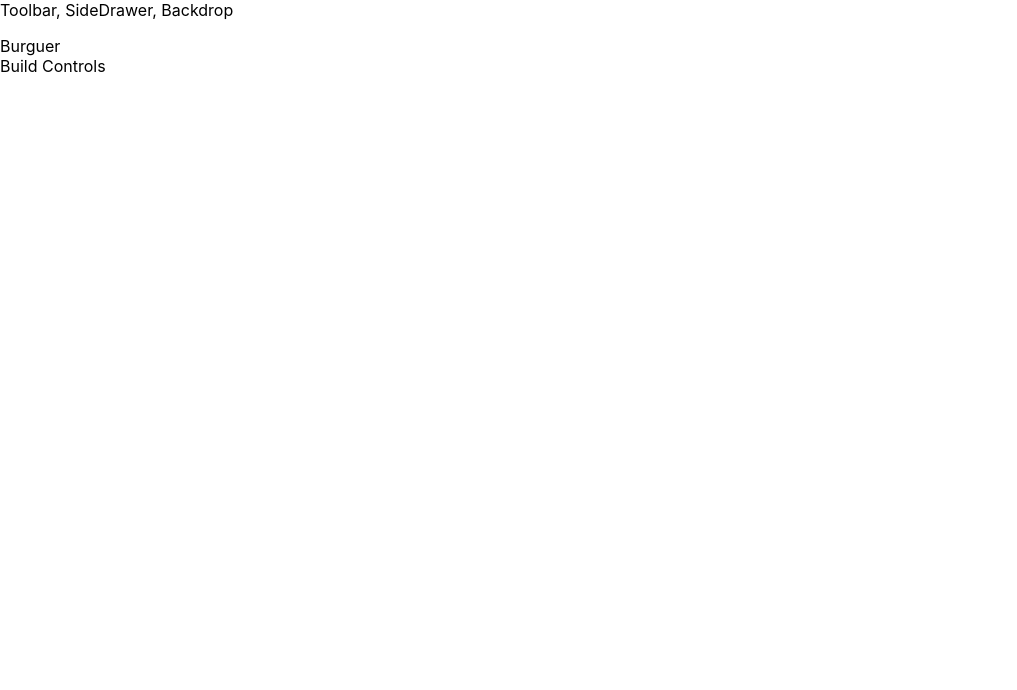
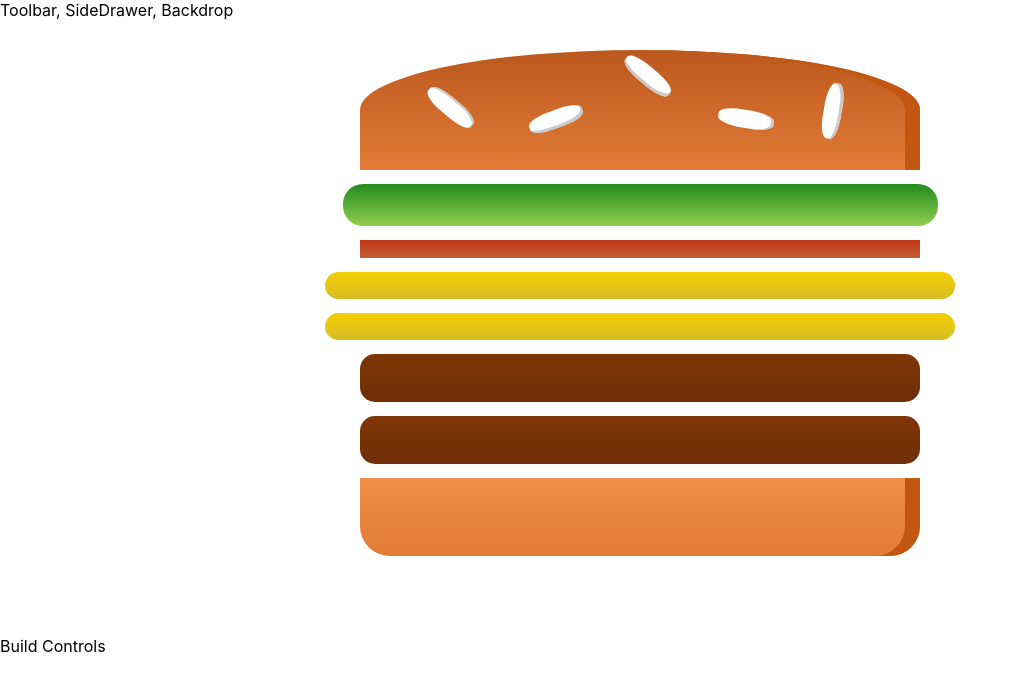
Before and after one commit to pedrosouza18/MyBurguer, a React app: page / in a window 1280 px wide. Shown: the top 690 px of the page, without its empty margins (0-1017 px from the left). Built offline with nearby package versions, Linux system fonts and the light colour scheme.

Commit message:
feat: 🎸 It has been created a buger and burguer builder compone

```diff
--- a/package.json
+++ b/package.json
@@ -135,5 +135,8 @@
     "presets": [
       "react-app"
     ]
+  },
+  "devDependencies": {
+    "prop-types": "^15.7.2"
   }
 }
--- a/src/components/Burguer/Burguer.js
+++ b/src/components/Burguer/Burguer.js
@@ -0,0 +1,21 @@
+import React from 'react';
+
+import classes from './burger.module.css';
+import BurgerIngredients from './BurguerIngredients/BurguerIngredients';
+
+const burger = (props) => {
+  const transformIngredients = Object.keys(props.ingredients).map((igKey) => {
+      return [...Array(props.ingredients[igKey])].map((_, index) => {
+        return <BurgerIngredients key={igKey + index} type={igKey} />;
+      });
+    });
+  return (
+    <div className={classes.Burger}>
+      <BurgerIngredients type="bread-top" />
+      {transformIngredients}
+      <BurgerIngredients type="bread-bottom" />
+    </div>
+  );
+};
+
+export default burger;
--- a/src/components/Burguer/BurguerIngredients/BurguerIngredients.js
+++ b/src/components/Burguer/BurguerIngredients/BurguerIngredients.js
@@ -1,37 +1,47 @@
-import React from 'react';
+import React, { Component } from 'react';
+import PropTypes from 'prop-types';
 
 import ingredientsClass from './BurguerIngredients.module.css';
 
-const burguerIngredients = (props) => {
+class BurguerIngredients extends Component {
+  render() {
     let ingredient = null;
 
-  const types = {
-    'bread-bottom': () => {
+    switch (this.props.type) {
+      case ('bread-bottom'):
         ingredient = <div className={ingredientsClass.BreadBottom}></div>;
-    },
-    'bread-top': () => {
+        break;
+      case ('bread-top'):
         ingredient = (
           <div className={ingredientsClass.BreadTop}>
             <div className={ingredientsClass.Seeds1}></div>
             <div className={ingredientsClass.Seeds2}></div>
           </div>
         );
-    },
-    'meat': () => {
+        break;
+      case ('meat'):
         ingredient = <div className={ingredientsClass.Meat}></div>;
-    },
-    'cheese': () => {
+        break;
+      case ('cheese'):
         ingredient = <div className={ingredientsClass.Cheese}></div>;
-    },
-    'bacon': () => {
+        break;
+      case ('bacon'):
         ingredient = <div className={ingredientsClass.Bacon}></div>;
-    },
-    'salad': () => {
+        break;
+      case ('salad'):
         ingredient = <div className={ingredientsClass.Salad}></div>;
-    },
-    default: () => ingredient = null,
-  };
-  types[props.type]();
+        break;
+      default:
+        ingredient = null
+        break;
+    }
+
+    return ingredient;
+  }
 };
 
-export default burguerIngredients;
+BurguerIngredients.propTypes = {
+  type: PropTypes.string.isRequired,
+};
+
+export default BurguerIngredients;
--- /dev/null
+++ b/src/components/Burguer/burger.module.css
@@ -0,0 +1,30 @@
+.Burger {
+  width: 100%;
+  margin: auto;
+  height: 250px;
+  overflow: auto;
+  text-align: center;
+  font-weight: bold;
+  font-size: 1.2rem;
+}
+
+@media (min-width: 500px) and (min-height: 400px) {
+  .Burger {
+    width: 350px;
+    height: 300px;
+  }
+}
+
+@media (min-width: 500px) and (min-height: 401px) {
+  .Burger {
+    width: 450px;
+    height: 400px;
+  }
+}
+
+@media (min-width: 1000px) and (min-height: 700px) {
+  .Burger {
+    width: 700px;
+    height: 600px;
+  }
+}
--- a/src/containers/BurguerBuilder/BurguerBuilder.js
+++ b/src/containers/BurguerBuilder/BurguerBuilder.js
@@ -1,10 +1,21 @@
 import React, { Component } from 'react';
+import Burger from '../../components/Burguer/Burguer';
 
 class BurguerBuilder extends Component {
+
+  state = {
+    ingredients: {
+      salad: 1,
+      bacon: 1,
+      cheese: 2,
+      meat: 2
+    }
+  };
+
   render() {
     return (
       <>
-        <div>Burguer</div>
+        <Burger ingredients={this.state.ingredients} />
         <div>Build Controls</div>
       </>
     );
```
Lines whose indentation alone changed are shown as unchanged.
